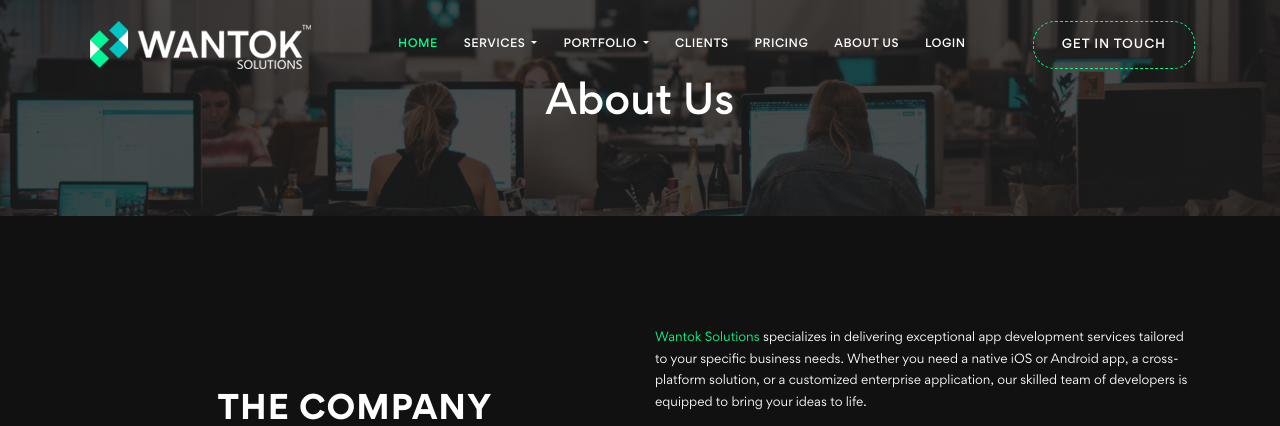
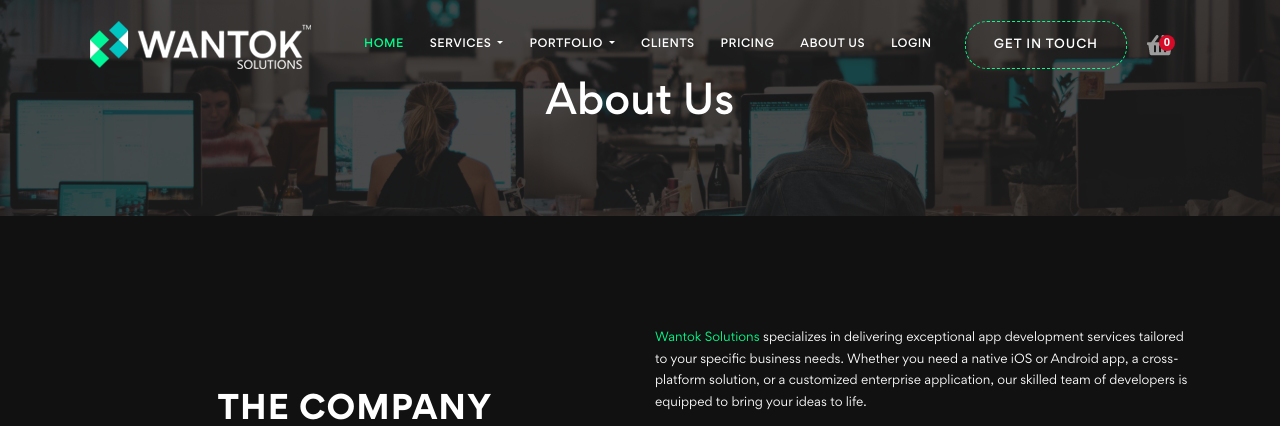
Before and after one commit to carlosbrath/wantoksolutions, a CodeIgniter app: page /wantoksolutions/index.php/maincontroller/about_us in a window 1280 px wide. Shown: the top 426 px of the page. Run offline with CodeIgniter, Linux system fonts and the light colour scheme.

Commit message:
cart option

```diff
--- a/application/controllers/MainController.php
+++ b/application/controllers/MainController.php
@@ -12,17 +12,6 @@ class MainController extends MY_Controller
     {
         $data['title'] = 'Home';
         $data['page_name'] = 'Home';
-
-        // $params =array(
-
-        // );
-        // $response= $this->whmcs->get_products($params);
-        // $data['products']=$response['']['product'];
-        $params = array();
-        $url = api_url('get_products');
-        $response =$this->send_request($url, $params);
-        echo '<pre>';
-        print_r($response);die;
         $var['content'] = $this->load->view('home_view', $data, true);
         $this->load->view('template2023', $var);
     }
--- a/application/helpers/utility_helper.php
+++ b/application/helpers/utility_helper.php
@@ -3,8 +3,11 @@ function asset_url(){
    return base_url().'assets/';
 }
 function api_url($url){
+	// return 'http://localhost/wantoksolutions/api/ApiController/'.$url;
+	return 'https://wantoksolutions.com.pg/api/ApiController/'.$url;
+ }
+ function local_api_url($url){
 	return 'http://localhost/wantoksolutions/api/ApiController/'.$url;
-	// return 'https://wantoksolutions.com.pg/api/ApiController/'.$url;
  }
 function user_auth()
 {
--- a/application/views/header_view.php
+++ b/application/views/header_view.php
@@ -1,8 +1,8 @@
         <!-- NAVBAR -->
         <nav class="navbar navbar-expand-lg fixed-top navbar-custom sticky">
             <div class="container">
-		    	<a class="navbar-brand logo" href="<?=base_url();?>">
-                    <img src="<?=asset_url();?>images/wantok-logo.png" alt="logo">
+                <a class="navbar-brand logo" href="<?= base_url(); ?>">
+                    <img src="<?= asset_url(); ?>images/wantok-logo.png" alt="logo">
                 </a>
                 <button class="navbar-toggler collapsed" type="button" data-toggle="collapse" data-target="#navbarNav" aria-controls="navbarNav" aria-expanded="false" aria-label="Toggle navigation">
                     <i class="mdi mdi-menu"></i>
@@ -10,7 +10,7 @@
                 <div class="collapse navbar-collapse" id="navbarNav">
                     <ul class="navbar-nav ml-auto">
                         <li class="nav-item active">
-                            <a class="nav-link" href="<?=base_url();?>">Home</a>
+                            <a class="nav-link" href="<?= base_url(); ?>">Home</a>
                         </li>
                         <li class="nav-item dropdown">
                             <a class="nav-link dropdown-toggle" href="#" id="servicesDropdown" role="button" data-toggle="dropdown" aria-haspopup="true" aria-expanded="false">
@@ -41,15 +41,19 @@
                         </li>
 
                         <li class="nav-item">
-                            <a class="nav-link" href="<?=base_url('about-us');?>">About Us</a>
+                            <a class="nav-link" href="<?= base_url('about-us'); ?>">About Us</a>
                         </li>
                         <li class="nav-item">
-                            <a class="nav-link" href="<?=base_url('login');?>">Login</a>
+                            <a class="nav-link" href="<?= base_url('login'); ?>">Login</a>
                         </li>
                     </ul>
                     <ul class="navbar-nav ml-auto">
-
-                        <a href="<?=base_url('get-in-touch')?>" class="btn btn-header" >Get IN TOUCH</a>
+                        <a href="<?= base_url('get-in-touch') ?>" class="btn btn-header">Get IN TOUCH</a>
+                        <div class="cart">
+                            <span class="count"><?=$this->cart->total_items()?></span>
+                            <!--   <span class="count">1</span> -->
+                            <img src="<?=asset_url()?>images/icon/cart.png" alt="">
+                        </div>
                     </ul>
                 </div>
             </div>
--- a/application/views/home_view.php
+++ b/application/views/home_view.php
@@ -46,7 +46,8 @@
                                 <h5>$1.99/mo</h5>
                             </div>
                             <div>
-                                <a href="https://wantoksolutions.com.pg/whmcs/index.php?rp=/store/shared-hostin/basic" class="btn btn-custom">Order Now</a>
+                                <!-- <a href="https://wantoksolutions.com.pg/whmcs/index.php?rp=/store/shared-hostin/basic" class="btn btn-custom">Order Now</a> -->
+                                <a href="<?=base_url()?>" class="btn btn-custom">Order Now</a>
                             </div>
                             <div class="sub-heading">
                                 <p>Ideal solution for beginners.</p>
--- a/assets/css/style.css
+++ b/assets/css/style.css
@@ -76,7 +76,7 @@ a {
     outline: none !important;
 }
 
-p{
+p {
     line-height: 1.8;
 }
 
@@ -95,6 +95,7 @@ p{
     width: 100%;
     height: 100%;
 }
+
 .bg-overlay-2 {
     background-color: rgba(29, 29, 30, 0.8);
     position: absolute;
@@ -124,11 +125,13 @@ p{
     flex-direction: row;
     -webkit-flex-direction: row;
 }
+
 .bg-dark {
     background-color: var(--primary-background) !important;
 }
+
 .bg-dark-gray {
-    background-color: #262728 ;
+    background-color: #262728;
 }
 
 .btn-rounded {
@@ -150,7 +153,7 @@ p{
 .btn-custom-white:active,
 .btn-custom-white:focus,
 .btn-custom-white:hover,
-.open > .dropdown-toggle.btn-custom-white {
+.open>.dropdown-toggle.btn-custom-white {
     background: #f1f0f0;
     box-shadow: none !important;
 }
@@ -174,11 +177,11 @@ p{
     padding: 10px 22px;
 }
 
-.text-custom{
+.text-custom {
     color: var(--active-text);
 }
 
-.bg-custom{
+.bg-custom {
     background-color: var(--active-text);
 }
 
@@ -274,6 +277,7 @@ p{
     box-shadow: 0 10px 33px rgba(0, 0, 0, .1);
     color: var(--primary-text) !important;
 }
+
 .section-header span {
     position: absolute;
     top: 20px;
@@ -288,6 +292,7 @@ p{
     text-transform: uppercase;
     line-height: 0;
 }
+
 .text-shadow {
     text-shadow: 2px 2px #c9c9c914;
 }
@@ -333,18 +338,22 @@ p{
     position: relative;
     display: inline;
 }
+
 .title-heading::after {
     content: "";
     position: absolute;
     bottom: 0;
     left: 50%;
     transform: translateX(-50%);
-    width: 50%; /* Adjust this value to determine how much of the text the underline covers */
-    height: 4px; /* Customize the underline height as needed */
-    background-color: var(--active-text); /* Custom color (#FF5733) */
+    width: 50%;
+    /* Adjust this value to determine how much of the text the underline covers */
+    height: 4px;
+    /* Customize the underline height as needed */
+    background-color: var(--active-text);
+    /* Custom color (#FF5733) */
 }
 
-.title h1{
+.title h1 {
     position: absolute;
     color: rgba(0, 0, 0, 0.1);
     left: 0px;
@@ -400,7 +409,7 @@ p{
     background-size: cover;
 }
 
-.clients-img{
+.clients-img {
     position: absolute;
     top: 108px;
 }
@@ -524,7 +533,7 @@ p{
     5. Welcome box
 *************************/
 
-.features h5 svg{
+.features h5 svg {
     height: 48px;
     width: 48px;
     fill: rgba(255, 99, 72, 0.2);
@@ -570,21 +579,28 @@ p{
 .services-blog h4 {
     font-size: 16px;
 }
+
 .user-profile img {
     width: 50px;
     height: 50px;
-    border-radius: 50%; /* Make the profile picture circular */
-    margin-right: 20px; /* Adjust the space between the picture and details */
+    border-radius: 50%;
+    /* Make the profile picture circular */
+    margin-right: 20px;
+    /* Adjust the space between the picture and details */
 }
 
 .user-name {
-    font-size: 12px; /* Adjust the font size for the name */
-    margin: 0; /* Remove default margins */
+    font-size: 12px;
+    /* Adjust the font size for the name */
+    margin: 0;
+    /* Remove default margins */
 }
 
 .user-designation {
-    font-size: 11px; /* Adjust the font size for the designation */
-    margin: 0; /* Remove default margins */
+    font-size: 11px;
+    /* Adjust the font size for the designation */
+    margin: 0;
+    /* Remove default margins */
 }
 
 
@@ -739,7 +755,7 @@ p{
     overflow: hidden;
 }
 
-.item-mask h5{
+.item-mask h5 {
     font-size: 16px;
 }
 
@@ -821,15 +837,18 @@ p{
 .read-btn:hover {
     color: #f70033;
 }
+
 .project-box {
     border: 2px solid #02e17b;
     border-radius: 15px;
 }
+
 .prject-des .title-heading {
-    font-size: 1.2rem ;
+    font-size: 1.2rem;
 }
+
 .prject-des .text-shadow {
-    font-size: 28px ;
+    font-size: 28px;
 }
 
 
@@ -854,12 +873,13 @@ p{
        11. PRICE
 **************************/
 
-.price{
+.price {
     box-shadow: 0px 40px 40px rgba(0, 0, 0, 0.05);
     border-radius: 12px;
     border: 1px solid #5c5858;
 }
-.pricing-card{
+
+.pricing-card {
     height: 112vh;
 }
 
@@ -868,10 +888,12 @@ p{
     text-transform: uppercase;
     color: var(--active-text);
 }
+
 .sub-heading {
     font-size: 12px;
     margin-top: 2pc;
 }
+
 .price .value {
     position: relative;
 }
@@ -977,7 +999,7 @@ textarea.form-control {
        13. FOOTER
 *************************/
 
-.footer{
+.footer {
     padding-top: 80px;
     padding-bottom: 40px;
     color: #818d9c;
@@ -1034,7 +1056,7 @@ textarea.form-control {
     display: inline-block;
     transition: all 0.5s;
     line-height: 32px;
-    color: #818d9c!important;
+    color: #818d9c !important;
 }
 
 /************************
@@ -1051,26 +1073,62 @@ textarea.form-control {
     justify-content: space-between;
 }
 
+/* -------Header Button------------ */
+.cart {
+    position: relative;
+    display: block;
+    width: 28px;
+    height: 28px;
+    height: auto;
+    overflow: hidden;
+    margin: auto 20px;
+}
+
+    .count {
+        position: absolute;
+        top: 0;
+        right: 0;
+        z-index: 2;
+        font-size: 11px;
+        border-radius: 50%;
+        background: #d60b28;
+        width: 16px;
+        height: 16px;
+        line-height: 16px;
+        display: block;
+        text-align: center;
+        color: white;
+        font-family: 'Roboto', sans-serif;
+        font-weight: bold;
+    }
 
 /* --------------Custom Classes--------------- */
-.btn-header{
+.btn-header {
     color: #fff !important;
     border: 1px dashed #00FE8A;
     border-radius: 22px;
 }
-.dropdown-menu{
+
+.dropdown-menu {
     background-color: #38454c;
 }
+
 .list-bulets {
     list-style: none;
     padding-left: 0px;
 }
+
 .list-bulets li::before {
-    content: '\2022'; /* Use a bullet character (Unicode) */
-    color: #00FE8A; /* Change the color of the bullet (e.g., red) */
-    font-size: 20px; /* Adjust the size of the bullet */
-    margin-right: 10px; /* Adjust the space between the bullet and the content */
+    content: '\2022';
+    /* Use a bullet character (Unicode) */
+    color: #00FE8A;
+    /* Change the color of the bullet (e.g., red) */
+    font-size: 20px;
+    /* Adjust the size of the bullet */
+    margin-right: 10px;
+    /* Adjust the space between the bullet and the content */
 }
+
 .item .border-dashed {
     width: 40px;
     height: 40px;
@@ -1081,6 +1139,7 @@ textarea.form-control {
     font-weight: bold;
     font-size: 20px;
 }
+
 .item-footer {
     border-top: 1px solid rgb(219 213 213 / 13%);
     margin-bottom: -27px;
@@ -1088,18 +1147,24 @@ textarea.form-control {
     color: #726e6e;
     padding: 5px;
 }
+
 .item-footer .btn-footer {
     width: 100%;
     padding: 8px 23px;
 }
+
 .star-rating {
-    font-size: 24px; /* Adjust the font size as needed */
+    font-size: 24px;
+    /* Adjust the font size as needed */
 }
 
 .star {
-    color: gold; /* Set the star color (you can use any color you prefer) */
-    margin-right: 5px; /* Adjust the space between stars */
+    color: gold;
+    /* Set the star color (you can use any color you prefer) */
+    margin-right: 5px;
+    /* Adjust the space between stars */
 }
+
 .info-list li {
     line-height: 32px;
 }
@@ -1112,9 +1177,11 @@ textarea.form-control {
     border: 1px solid var(--primary-border);
     padding: 18px 22px;
 }
+
 .form-section form {
     margin: 24px 22px;
 }
+
 .btn-login {
     width: 100%;
     border-radius: 25px;
@@ -1122,6 +1189,7 @@ textarea.form-control {
     color: #fff !important;
     background: linear-gradient(#00FE8A, #0098F7);
 }
+
 .btn-secondary {
     width: 100%;
     border-radius: 25px;
@@ -1130,10 +1198,12 @@ textarea.form-control {
     background: transparent;
     border: 1px solid #6c757d;
 }
-  .text-overline{
+
+.text-overline {
     text-decoration: overline;
 }
-  .line-through{
+
+.line-through {
     text-decoration: line-through;
 }
 
@@ -1146,17 +1216,20 @@ textarea.form-control {
     border-radius: 12px;
     border: 1px solid #5c5858;
 }
+
 .services-box .item-footer {
     border-top: 1px solid rgb(219 213 213 / 13%);
     margin-top: 130px;
     color: #726e6e;
     padding-top: 10px;
 }
+
 .services-box .type h4 {
     font-size: 18px;
     text-transform: uppercase;
     color: var(--primary-text);
 }
+
 .btn-box {
     font-size: 12px;
     width: 100% !important;
@@ -1167,15 +1240,18 @@ textarea.form-control {
     background: linear-gradient(#00FE8A, #0098F7);
 
 }
+
 .text-active {
     color: var(--active-text);
 }
+
 .box-image img {
     max-width: 100%;
     max-height: 100%;
     height: auto;
     width: auto;
 }
+
 .steps .number-shadow {
 
     color: #1c1b1b;
@@ -1187,6 +1263,7 @@ textarea.form-control {
     line-height: 0;
 
 }
+
 .steps .text-step {
     font-size: 20px;
     font-weight: 700;
@@ -1201,22 +1278,27 @@ textarea.form-control {
     margin: 10px 20px;
     padding: 10px 20px;
 }
+
 .founder-img img {
     width: 100%;
 }
+
 .quotes-words {
     margin: 35px 0px 29px;
     padding-left: 0px;
 }
+
 .center-item {
     display: flex;
     justify-content: center;
     align-items: center;
 }
+
 .d-j-flex {
-    display: flex!important;
+    display: flex !important;
     justify-content: space-around;
 }
+
 /************************
     17. Contact Us
 **************************/
@@ -1253,15 +1335,17 @@ textarea.form-control {
     background-size: 16px 12px;
     border: 1px solid #ced4da;
     border-radius: 0.375rem;
-    transition: border-color .15s ease-in-out,box-shadow .15s ease-in-out;
+    transition: border-color .15s ease-in-out, box-shadow .15s ease-in-out;
     -webkit-appearance: none;
     -moz-appearance: none;
     appearance: none;
 }
+
 .contact-outer-cont #contact-form .form-control,
 .contact-outer-cont #contact-form .form-select {
     line-height: 2 !important;
 }
+
 /************************
     16. RESPONSIVE
 **************************/
@@ -1274,19 +1358,23 @@ textarea.form-control {
         box-shadow: 0 10px 33px rgba(0, 0, 0, .1);
         color: #fff !important;
     }
+
     .navbar-toggler i {
         font-size: 24px;
         margin-top: 0px;
         margin-bottom: 0px;
         color: #ffffff;
     }
+
     .nav-sticky.navbar-custom .navbar-nav li a {
         color: #fff !important;
     }
+
     .nav-sticky .logo {
         color: #fff !important;
     }
 }
+
 @media (max-width: 768px) {
     .vertical-content {
         display: inherit;
@@ -1299,21 +1387,26 @@ textarea.form-control {
     .navbar-custom>.container {
         width: 90%;
     }
+
     .clients-img {
         display: none;
     }
+
     .btn-header {
         width: 100%;
     }
+
     .title-heading {
         font-size: 1rem;
     }
+
     .section-header span {
         font-size: 16px;
         top: 10px;
         font-weight: 300;
         letter-spacing: 12px;
     }
+
     .logo {
         width: 50%;
     }
@@ -1321,23 +1414,28 @@ textarea.form-control {
     .md-block {
         display: block !important;
     }
+
     .home-title {
         font-size: 18px;
         line-height: 21px;
     }
+
     .subcribe-form button {
         font-size: 7px;
         padding: 14px 7px;
     }
+
     .subcribe-form input {
         padding-right: 0px;
         padding-left: 0px;
         padding: 9px 4px;
         font-size: 16px;
     }
+
     .clients-img {
         top: 7px;
     }
+
     .pricing-card {
         height: auto;
     }
@@ -1350,6 +1448,4 @@ textarea.form-control {
     }
 }
 
-@media (max-height: 767px) {
-
-}
+@media (max-height: 767px) {}
```
Also changed, not shown: application/controllers/CartController.php (added, +25 -0 lines), application/controllers/RequestController.php (+7 -0 lines), assets/images/icon/cart.png (added). Lines whose indentation alone changed are shown as unchanged.
